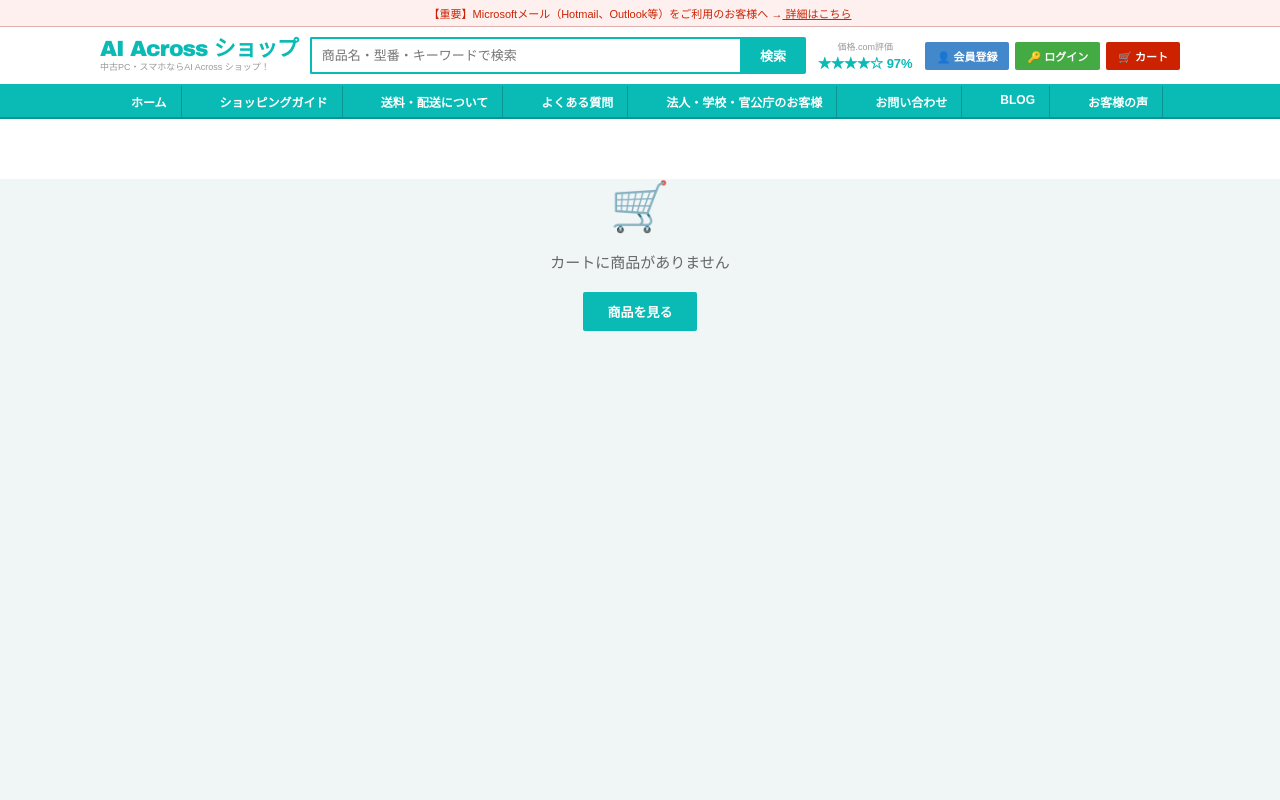
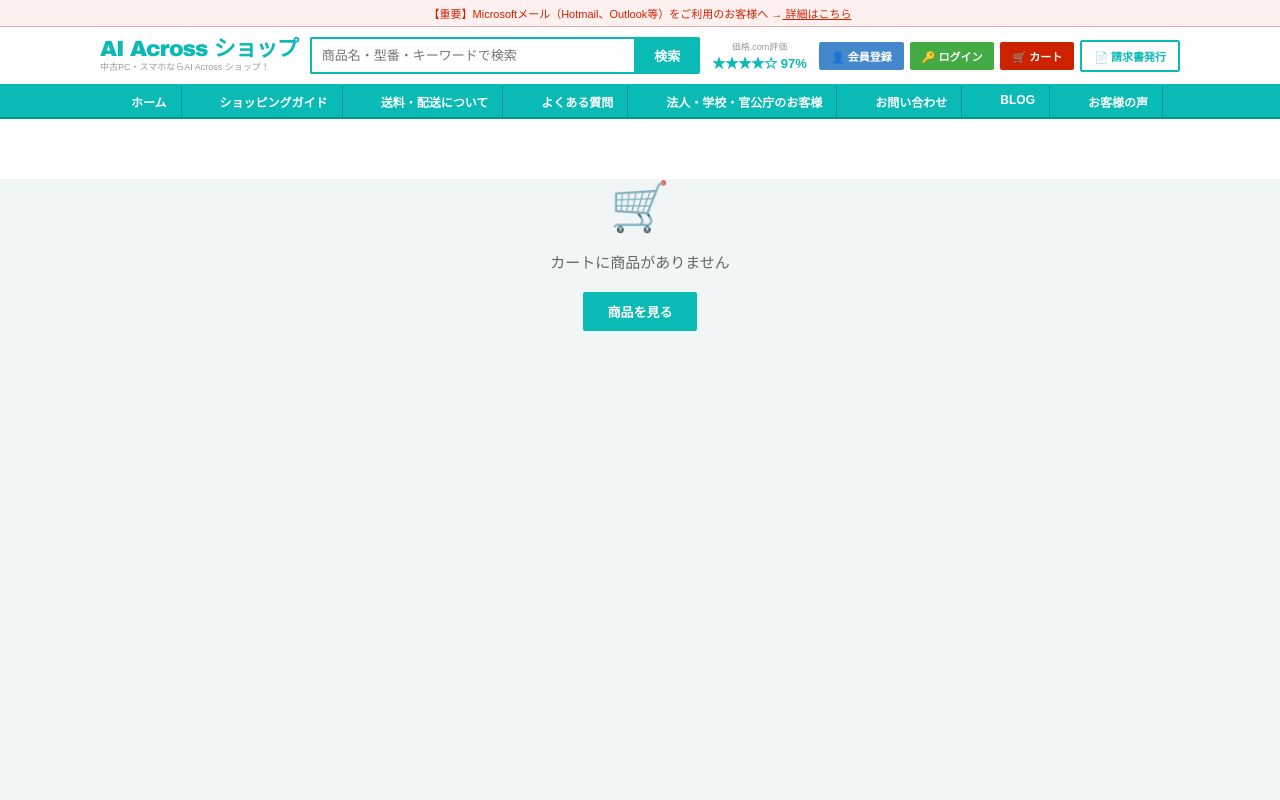
Before and after one commit to 1506493280zsx-max/dejimaru-shop, a Next.js app: page /checkout in a window 1280 px wide. Shown: the top 800 px of the page. Built offline with nearby package versions, Linux system fonts and the light colour scheme.

Commit message:
feat: add invoice download button to header

```diff
--- a/app/components/Header.tsx
+++ b/app/components/Header.tsx
@@ -109,6 +109,15 @@ export default function Header() {
                 🛒 カート
                 {cartCount>0&&<span style={{background:"#FFE000",color:"#333",borderRadius:10,padding:"1px 6px",fontSize:10,fontWeight:900}}>{cartCount}</span>}
               </button>
+              <button
+                onClick={() => {
+                  const val = prompt("注文番号を入力してください");
+                  if (val && val.trim()) window.open("/api/invoice/" + val.trim(), "_blank");
+                }}
+                style={{background:"#fff",color:"#0ABAB5",border:"2px solid #0ABAB5",padding:"6px 12px",borderRadius:2,fontSize:11,fontWeight:700,cursor:"pointer",fontFamily:"inherit",whiteSpace:"nowrap"}}
+              >
+                📄 請求書発行
+              </button>
             </div>
           </div>
         </div>
```
